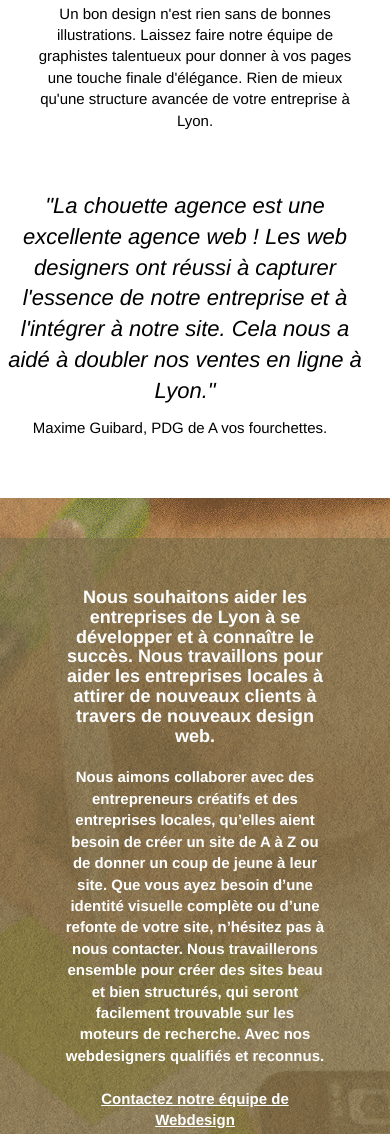
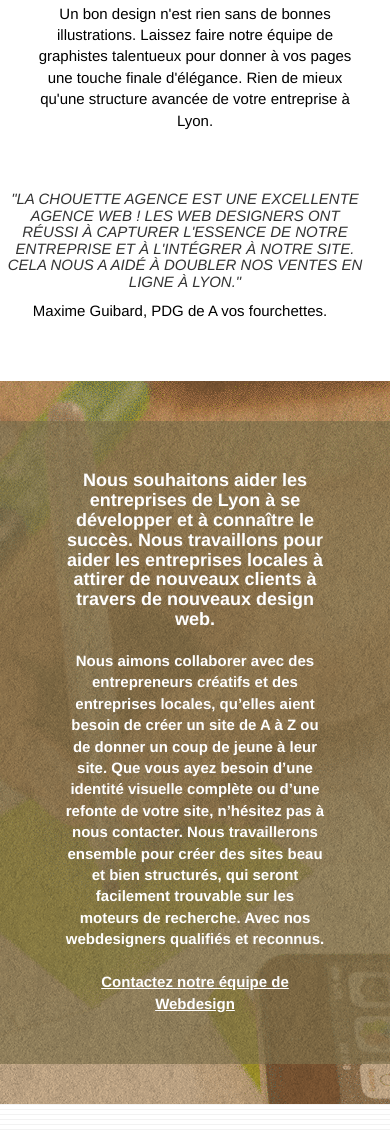
Before and after one commit to Guillaume-Azs/chouetteagence, a plain HTML site: page index.html in a window 390 px wide. Shown: the part 1328-2462 px from the top of the page. Drawn offline with Linux system fonts and the light colour scheme.

Commit message:
ajout de responsive

```diff
--- a/index.html
+++ b/index.html
@@ -167,12 +167,12 @@
             </div>
           </div>
           <div class="row voffset-lg voffset">
-            <h2 class="citation">
+            <h3 class="citation">
               "La chouette agence est une excellente agence web ! Les web
               designers ont réussi à capturer l'essence de notre entreprise et à
               l'intégrer à notre site. Cela nous a aidé à doubler nos ventes en
               ligne à Lyon."
-            </h2>
+            </h3>
             <p class="commentaire">Maxime Guibard, PDG de A vos fourchettes.</p>
           </div>
         </div>
--- a/style.css
+++ b/style.css
@@ -20,6 +20,8 @@
   font-style: italic;
   text-align: center;
   margin-left: 10px;
+  font-weight: normal;
+  color: #333333;
 }
 
 .text-image {
@@ -806,6 +808,11 @@
     margin-left: 3%;
   }
 }
+@media screen and (max-width: 400px) {
+  .portfolio-thumb {
+    margin-left: 5%;
+  }
+}
 
 @media screen and (max-width: 700px) {
   .portfolio-thumb {
```
